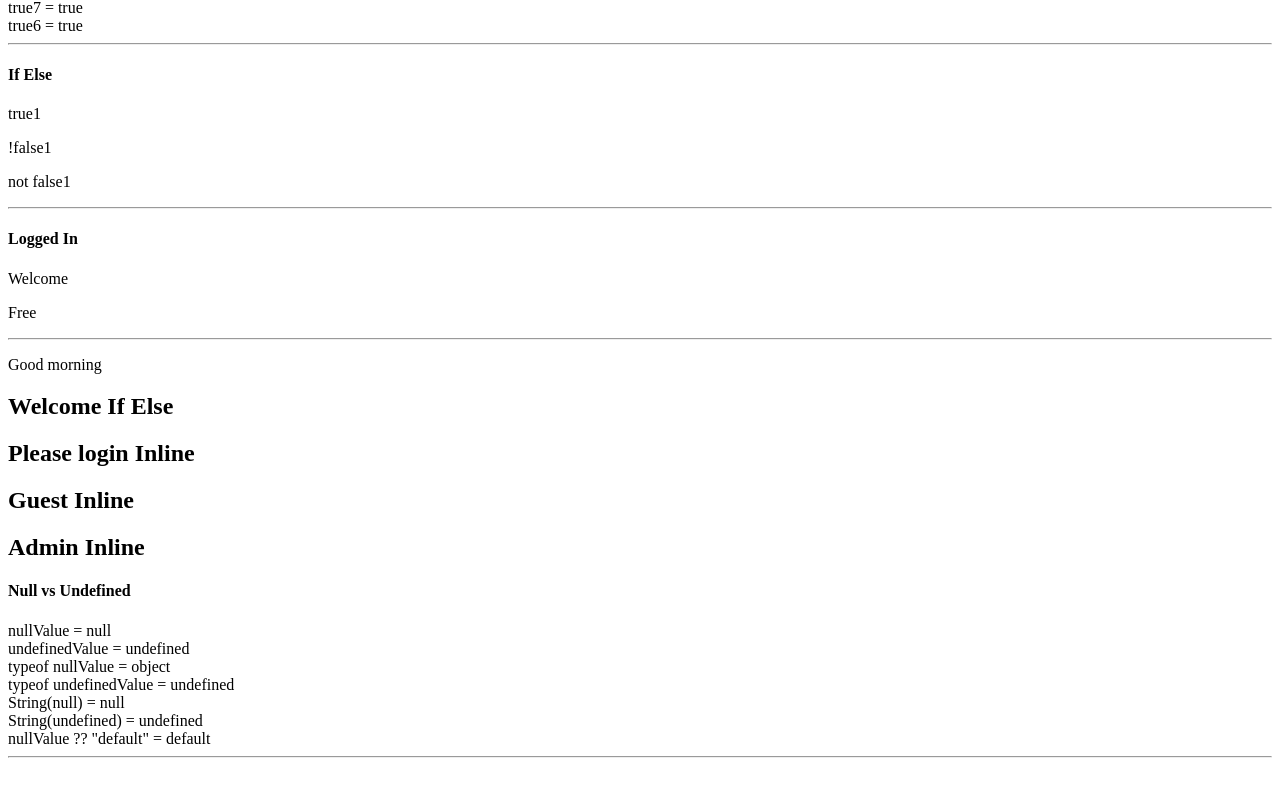
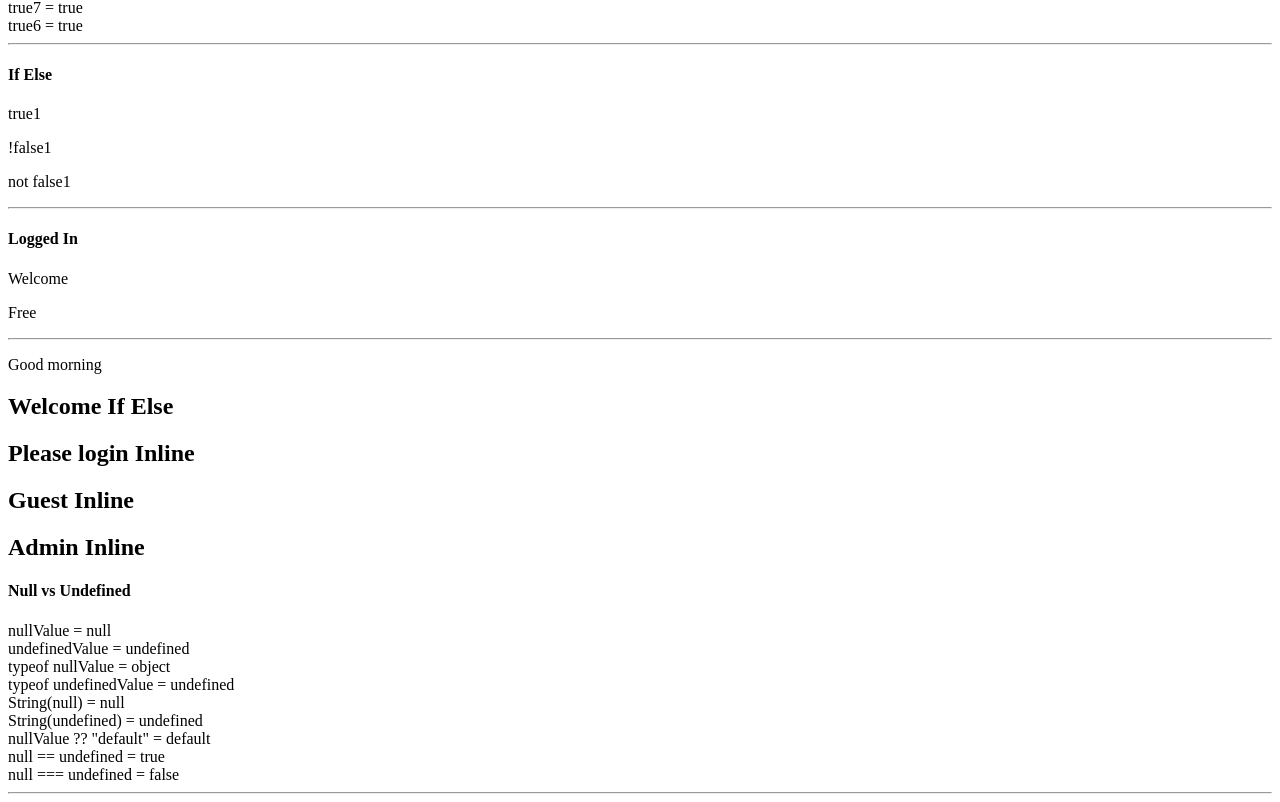
Before and after one commit to yevk55/webdev-client, a Next.js app: page /labs/lab3 in a window 1280 px wide. Shown: the part 754-1556 px from the top of the page. Before the commit the page ends 1520 px from the top, so only its background shows below. Built offline with nearby package versions, Linux system fonts and the light colour scheme.

Commit message:
added AI part

```diff
--- a/app/labs/lab3/NullUndefined.tsx
+++ b/app/labs/lab3/NullUndefined.tsx
@@ -10,7 +10,9 @@ export default function NullUndefined() {
       typeof undefinedValue = {typeof undefinedValue} <br />
       String(null) = {String(null)}             <br />
       String(undefined) = {String(undefined)}   <br />
-      nullValue ?? "default" = {nullValue ?? "default"}
+      nullValue ?? "default" = {nullValue ?? "default"} <br />
+      null == undefined = {String(null == undefined)} <br />
+      null === undefined = {String(null === undefined)}
       <hr />
     </div>
   );
```
